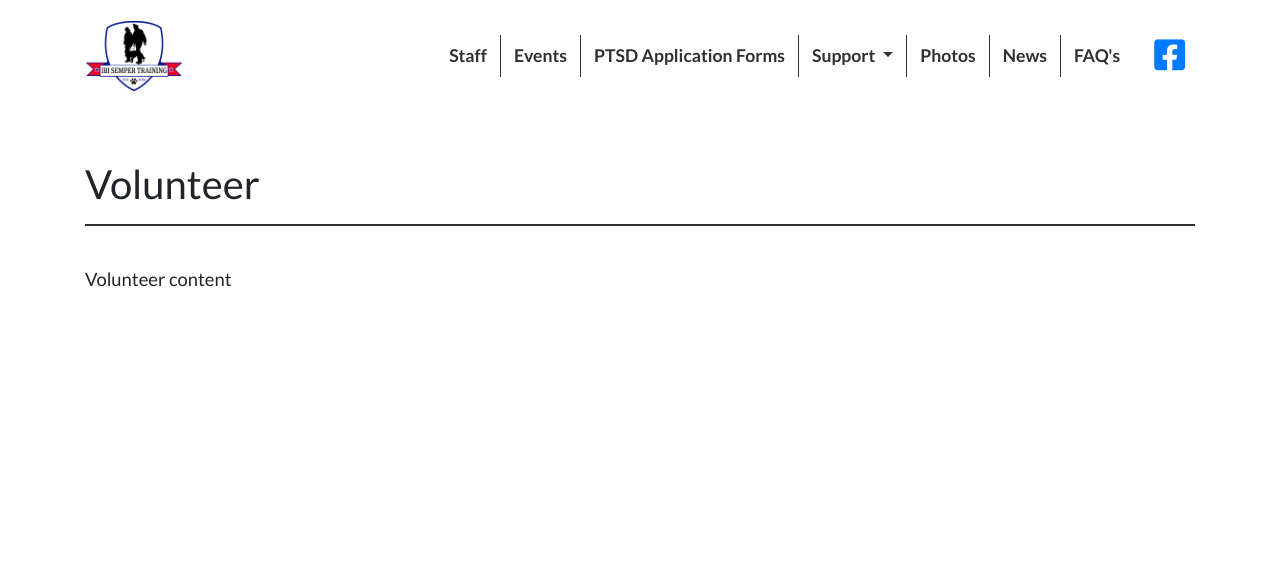
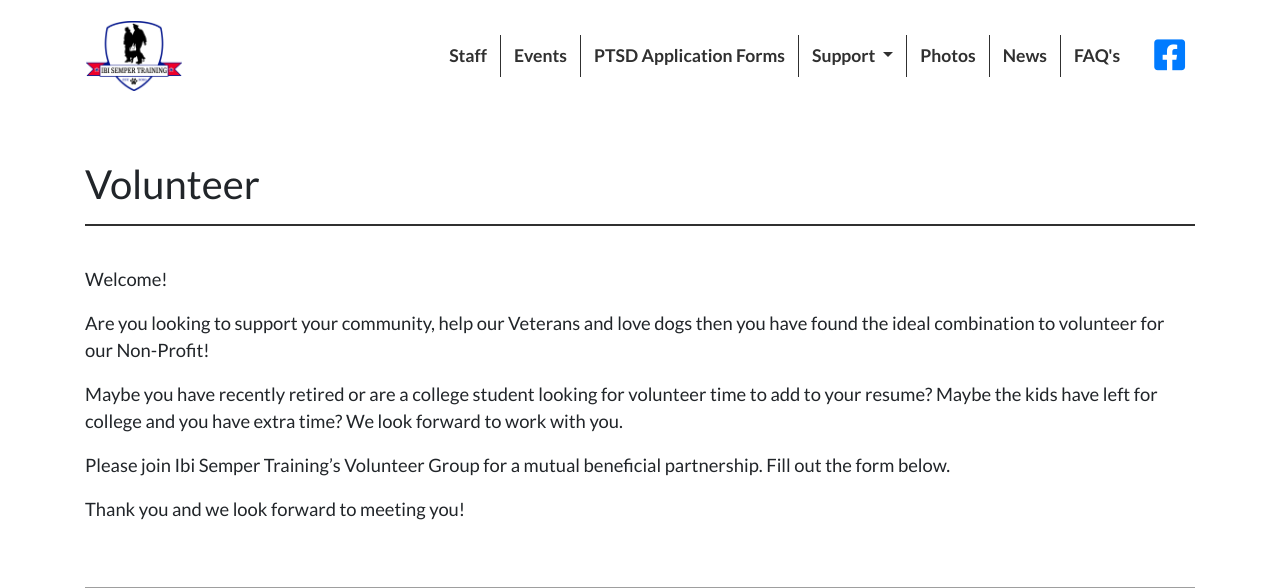
Before and after one commit to chrisdav6/ibiSemperTraining, a PHP site: page /volunteer.php in a window 1280 px wide. Shown: the top 588 px of the page. Run offline with PHP 8.4, Linux system fonts and the light colour scheme; some libraries are stand-ins or nearby versions; grey boxes are pictures that could not be loaded.

Commit message:
Added volunteer form

```diff
--- a/volunteer.php
+++ b/volunteer.php
@@ -35,9 +35,19 @@
     </div>
   </div>
 
-  <div class="secondary-content mt-4">
+  <div class="secondary-content mt-4 mb-5">
     <div class="container">
-      <p>Volunteer content</p>
+      <p>Welcome!</p>
+
+      <p>Are you looking to support your community, help our Veterans and love dogs then you have found the ideal combination to volunteer for our Non-Profit!</p>
+
+      <p>Maybe you have recently retired or are a college student looking for volunteer time to add to your resume? Maybe the kids have left for college and you have extra time? We look forward to work with you.<p>
+
+      <p>Please join Ibi Semper Training’s Volunteer Group for a mutual beneficial partnership. Fill out the form below.</p>
+
+      <p>Thank you and we look forward to meeting you!</p>
+
+      <iframe class="mt-5" onload="self.scrollTo(0,0)" src="https://docs.google.com/forms/d/e/1FAIpQLSfEE0bIKCQYnR4t068KQUpyN3WoMZ24Xj2ubw4p2BWF8A-vew/viewform?embedded=true" width="100%" height="1050" frameborder="0" marginheight="0" marginwidth="0" scrolling="no">Loading…</iframe>
     </div>
   </div>
 
```
Also changed, not shown: applicationForms.php (+0 -7 lines).
